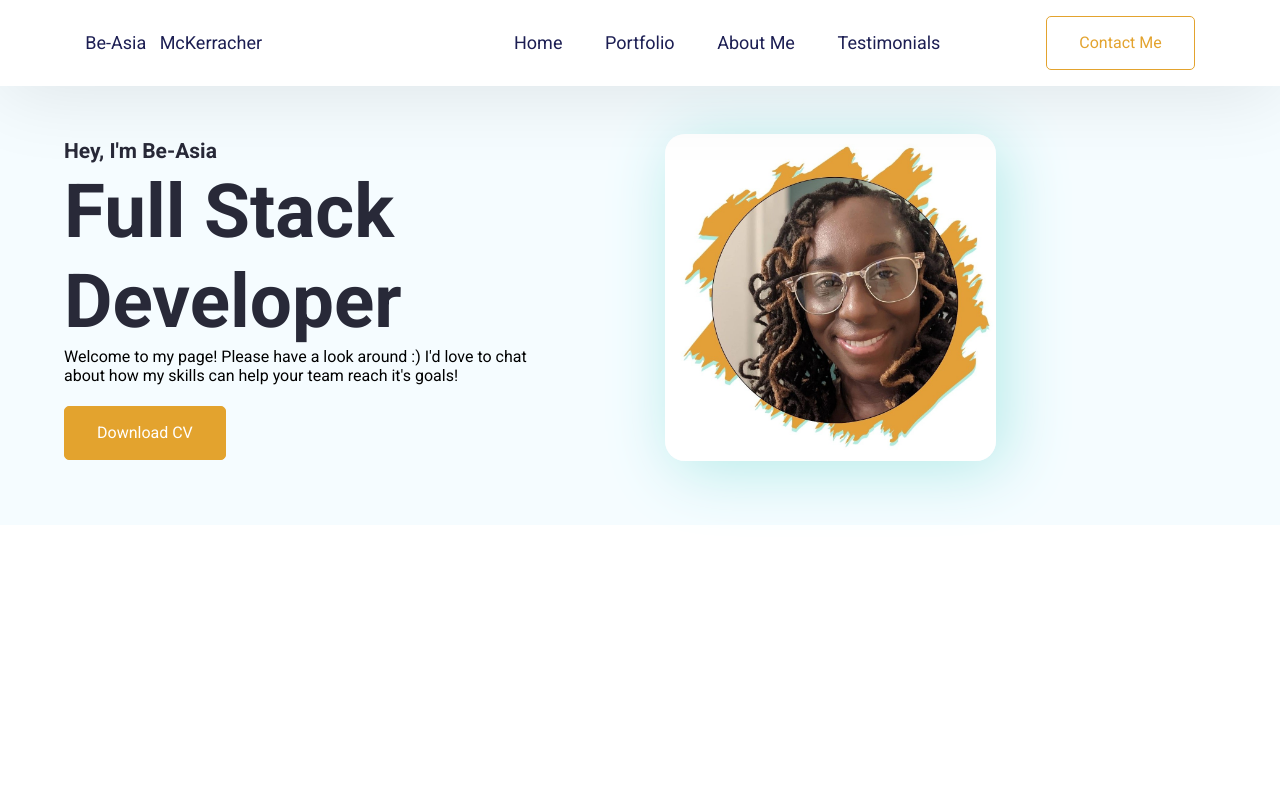
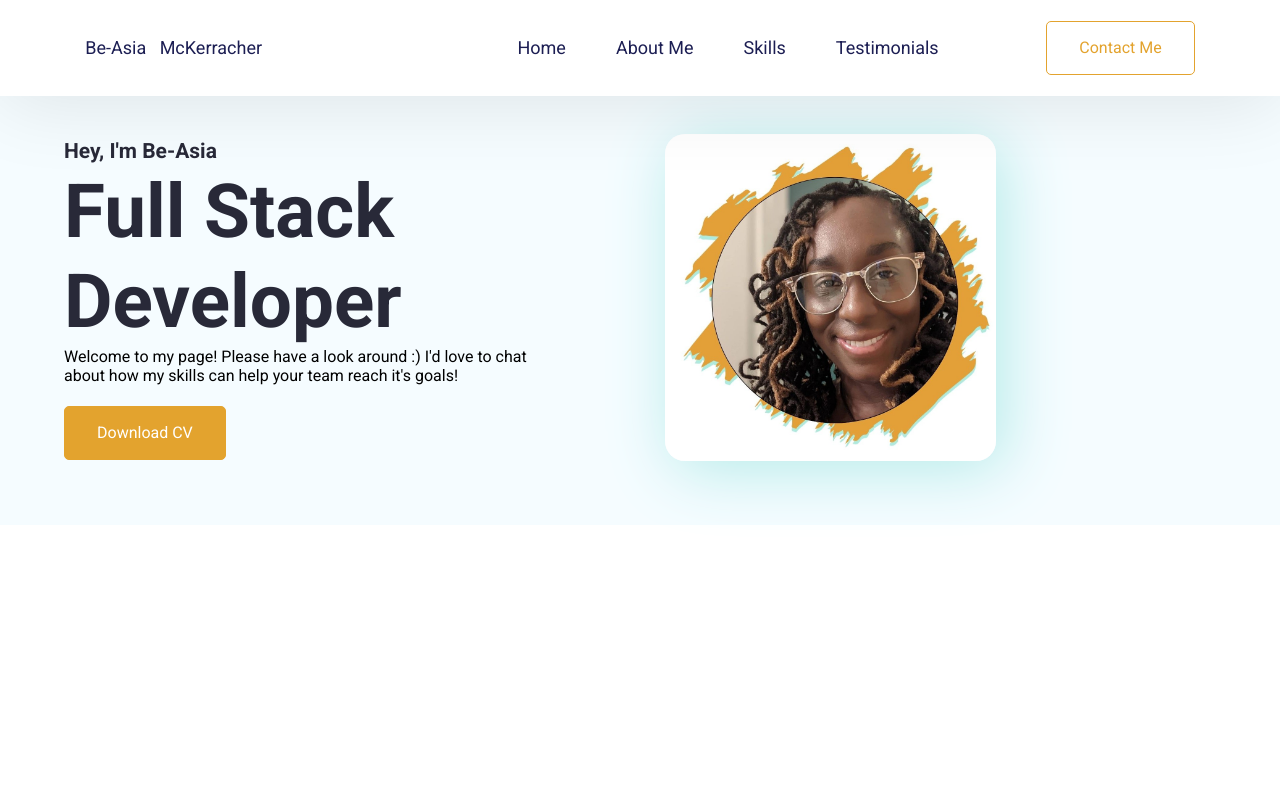
Before and after one commit to amerigirl/digitalPortfolio, a React (Create React App) app: page / in a window 1280 px wide. Shown: the top 785 px of the page. Built offline with nearby package versions, Linux system fonts and the light colour scheme.

Commit message:
updated link connections

```diff
--- a/src/Pages/HeroSection/HeroSection.jsx
+++ b/src/Pages/HeroSection/HeroSection.jsx
@@ -2,7 +2,7 @@ import './HeroSection.css';
 
 export default function HeroSection() {
   return (
-    <section id="hereSection" className="hero--section">
+    <section id="heroSection" className="hero--section">
       <div className="hero--section--content--box">
         <div className="hero--section--content">
           <p className="section--title">Hey, I'm Be-Asia </p>
--- a/src/Pages/Navbar/Navbar.css
+++ b/src/Pages/Navbar/Navbar.css
@@ -3,7 +3,7 @@
   display: flex;
   justify-content: space-between;
   align-items: center;
-  padding: 15px 85.333px;
+  padding: 20px 85.333px;
   background: var(--white);
   box-shadow: 0px 5.333px 80px 0 rgb(0, 0, 0, 0.1);
   position: fixed; /* keeps the navbar on top */
@@ -15,7 +15,7 @@
   list-style: none;
   display: flex;
   align-items: flex-start;
-  gap: 42.667px;
+  gap: 50px;
   text-decoration: none;
 }
 
@@ -23,7 +23,6 @@
   text-decoration: none;
 }
 
-/* Navbar Content */
 .navbar--content {
   color: var(--darkblue);
   font-size: 18px;
@@ -31,6 +30,7 @@
   font-weight: 400;
   line-height: 24px;
   cursor: pointer;
+  ;
 }
 .navbar--active--content {
   color: var(--primary);
--- a/src/Pages/Navbar/Navbar.jsx
+++ b/src/Pages/Navbar/Navbar.jsx
@@ -66,10 +66,10 @@ export default function Navbar() {
               smooth={true}
               offset={-70}
               duration={500}
-              to="MyPortfolio"
+              to="AboutMe"
               className="navbar--content"
             >
-              Portfolio
+              About Me
             </Link>
           </li>
           <li>
@@ -80,10 +80,10 @@ export default function Navbar() {
               smooth={true}
               offset={-70}
               duration={500}
-              to="AboutMe"
+              to="mySkills"
               className="navbar--content"
             >
-              About Me
+              Skills
             </Link>
           </li>
           <li>
```
